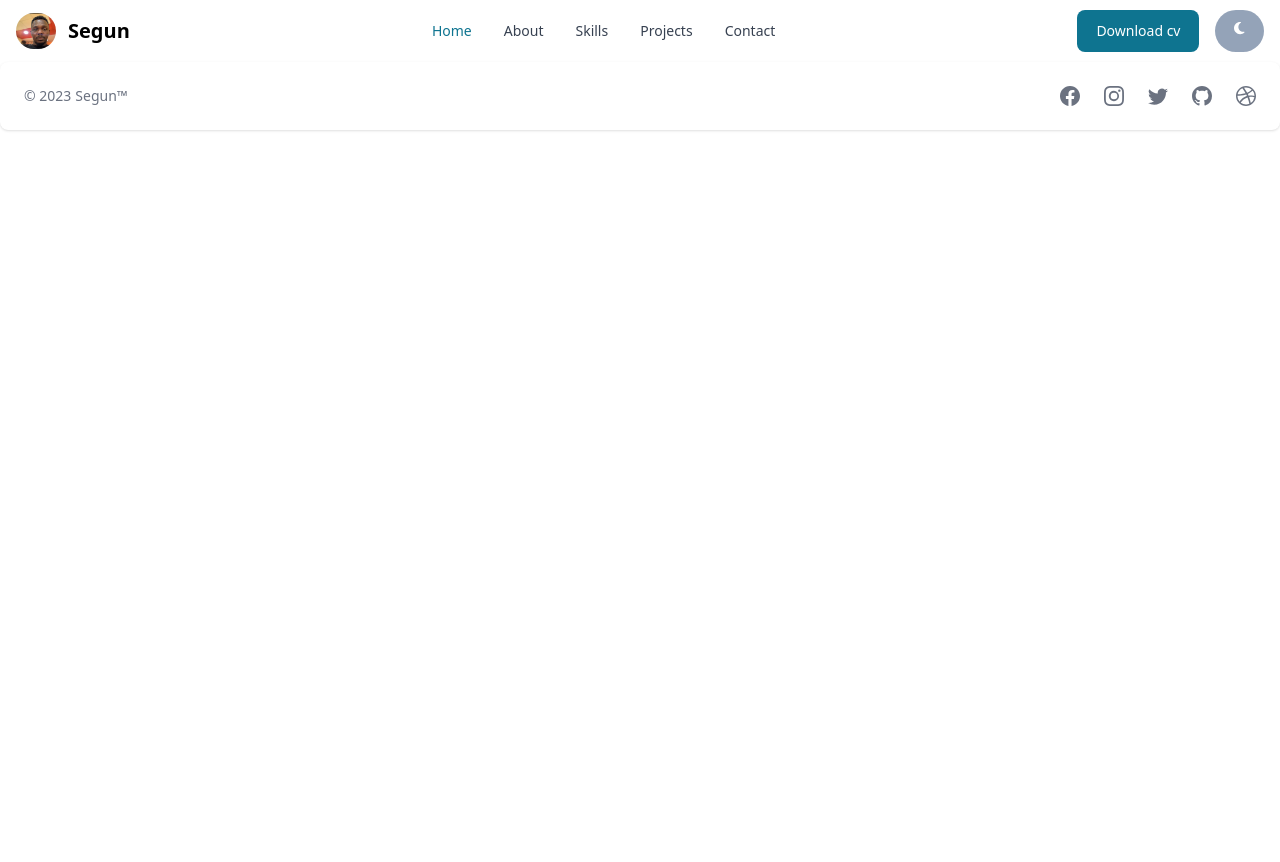
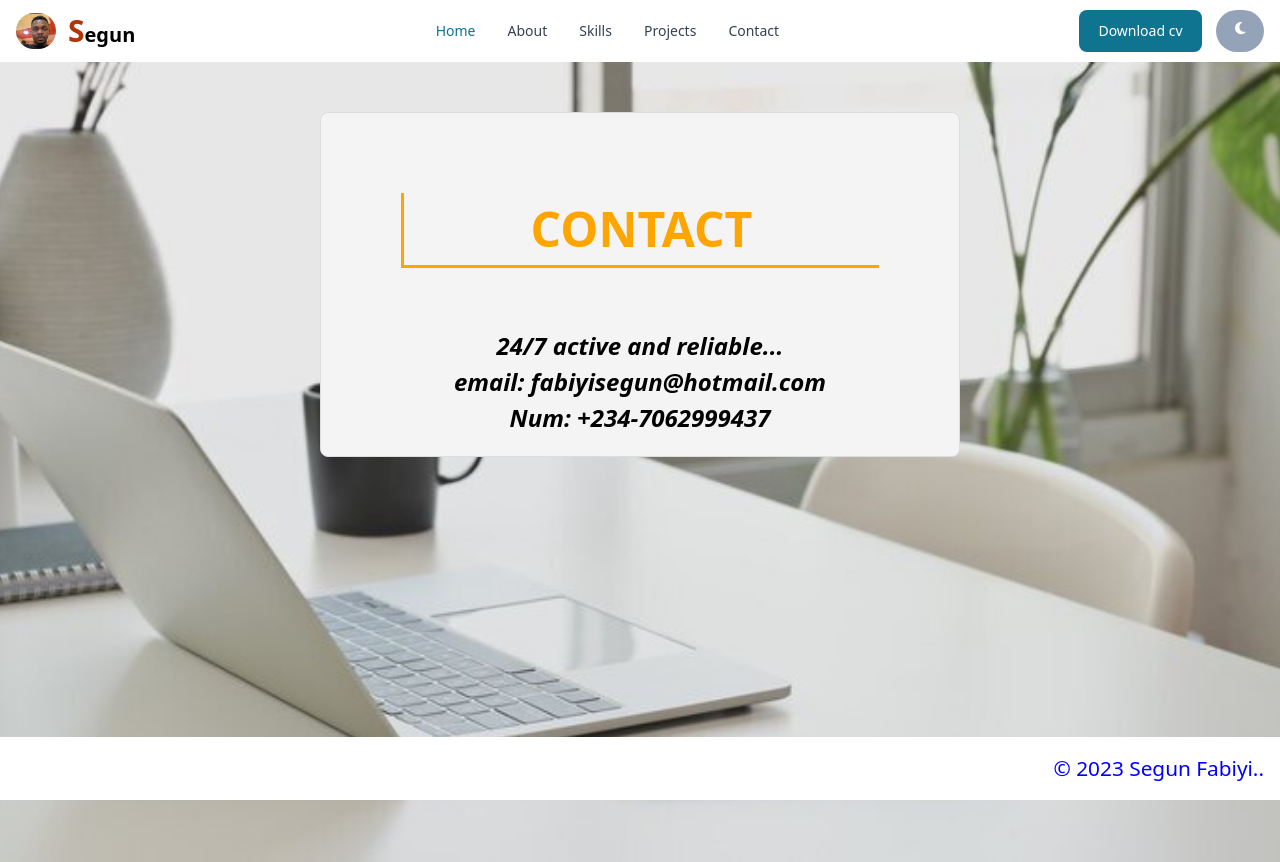
Before and after one commit to fabiyis/IProject, a React (Vite) app: page /contact in a window 1280 px wide. Before the commit the page ends 800 px from the top, so only its background shows below. Built offline with nearby package versions, Linux system fonts and the light colour scheme.

Commit message:
add contents to Contact pages, modified  Footer and Navbar components

```diff
--- a/src/App.jsx
+++ b/src/App.jsx
@@ -6,6 +6,7 @@ import Home from './components/Home';
 import FooterComp from './components/FooterComp';
 import About from './pages/About';
 import Skills from './pages/Skills';
+import Contact from './pages/Contact';
 
 const App = () => {
   const [isDarkMode, setIsDarkMode] = useState(false);
@@ -31,6 +32,7 @@ const App = () => {
           <Route path="/" element={<Home isDarkMode={isDarkMode} toggleDarkMode={toggleDarkMode} />} />
           <Route path="/about" element={<About />} />
           <Route path="/skills" element={<Skills />} />
+          <Route path="/contact" element={<Contact />} />
 
         </Routes>
 
--- a/src/components/FooterComp.jsx
+++ b/src/components/FooterComp.jsx
@@ -1,27 +1,21 @@
+function MyFooter() {
+  const footerStyle = {
+    position: 'fixed',
+    right: '0',
+    bottom: '0',
+    backgroundColor: 'white',
+    width: '100vw',
+    padding: '1rem',
+    fontSize: '1.3rem',
+    color: 'blue',
+    textAlign: 'right',
+  };
 
-'use client';
-
-import { Footer } from 'flowbite-react';
-import { BsDribbble, BsFacebook, BsGithub, BsInstagram, BsTwitter } from 'react-icons/bs';
-
-// eslint-disable-next-line no-unused-vars
-function FooterComp() {
   return (
-    <Footer container>
-      <div className="w-full 'bg-red-950 text-white">
-        <div className="w-full sm:flex sm:items-center sm:justify-between">
-          <Footer.Copyright href="#" by="Segun™" year={2023} />
-          <div className="mt-4 flex space-x-6 sm:mt-0 sm:justify-center">
-            <Footer.Icon href="#" icon={BsFacebook} />
-            <Footer.Icon href="#" icon={BsInstagram} />
-            <Footer.Icon href="#" icon={BsTwitter} />
-            <Footer.Icon href="#" icon={BsGithub} />
-            <Footer.Icon href="#" icon={BsDribbble} />
-          </div>
-        </div>
-      </div>
-    </Footer>
+    <footer style={footerStyle}>
+      <p>© 2023 Segun Fabiyi..</p>
+    </footer>
   );
 }
 
-export default FooterComp;
+export default MyFooter;
--- a/src/components/Home.jsx
+++ b/src/components/Home.jsx
@@ -18,10 +18,13 @@ const Home = ({ isDarkMode }) => {
     <div style={backgroundStyle}>
       <div className='w-full h-full flex items-center justify-center mt-16'>
         <div className='text-center'>
-          <h1 className="text-5xl font-bold max-w-xl mb-4 text-zinc-100">Hello! I am Segun</h1>
+          <h1 className="text-5xl font-bold max-w-xl mb-4 text-orange-600">Hello! I am Segun</h1>
           <p className="text-2xl font-serif font-bold space-1 text-white">A Frontend developer from Nigeria.</p>
           <p className="mt-2 text-sm font-bold text-white">I love to build web that is responsive, clean, and user-friendly.</p>
         </div>
+      </div>
+      <div className=' w-fit ml-6 mt-44 bg-white'>
+        <h1 className=' text-slate-950 items-center font-mono text-2xl font-black'> Lets grow your <br/>business from <br/>the inside out..</h1>
       </div>
     </div>
   );
--- a/src/components/NavBar.jsx
+++ b/src/components/NavBar.jsx
@@ -1,5 +1,3 @@
-// eslint-disable-next-line no-unused-vars
-import React from 'react';
 import { Button, Navbar } from 'flowbite-react';
 import { FontAwesomeIcon } from '@fortawesome/react-fontawesome';
 import { faSun, faMoon } from '@fortawesome/free-solid-svg-icons';
@@ -15,15 +13,17 @@ const NavBar = ({ isDarkMode, toggleDarkMode }) => {
     <Navbar fluid rounded className={navbarClass} style={{ backgroundColor }}>
       <Navbar.Brand as={Link} to="/">
         <img src="/img/seg.JPG" className="rounded-full w-10 mr-3 h-6 sm:h-9" alt="" />
-        <span className={`self-center whitespace-nowrap text-xl font-semibold ${isDarkMode ? 'dark:text-white' : ''}`}>Segun</span>
+        <span className={`self-center whitespace-nowrap text-xl font-semibold ${isDarkMode ? 'dark:text-white' : ''}`}>
+          <span className=' text-orange-700 font-extrabold text-3xl '>S</span>egun
+        </span>
       </Navbar.Brand>
       <div className="flex md:order-2">
-        <Button style={{ marginRight: '8px' }}>Download cv</Button>
+        <Button style={{ marginRight: '6px' }}>Download cv</Button>
         <Button onClick={toggleDarkMode} className={buttonClass} style={{ marginLeft: '8px' }}>
           {isDarkMode ? <FontAwesomeIcon icon={faSun} /> : <FontAwesomeIcon icon={faMoon} />}
         </Button>
       </div>
-      <Navbar.Collapse>
+      <Navbar.Collapse className=" flex ">
         <Navbar.Link as={Link} to="/" active>
           Home
         </Navbar.Link>
--- a/src/pages/About.jsx
+++ b/src/pages/About.jsx
@@ -8,11 +8,11 @@ function About() {
   return (
     <div className="min-h-screen flex flex-col justify-center items-center bg-cover bg-center" style={{ backgroundImage: 'url(/img/pexels-monstera-6621189.jpg)' }}>
       <div className="text-center text-white" style={containerStyle}>
-        <h5 className="-mt-10 text-5xl font-bold mb-2 text-orange-500 border-b-4 border-orange-500 inline-block">
+        <h5 className=" text-5xl font-extrabold mb-2 text-orange-700 border-b-4 border-orange-700 inline-block">
           About Me
         </h5>
         <p className="mb-4 text-slate-800 font-bold text-2xl hover:bg-blue-500 hover:text-white transition-all duration-300">
-          Hi there! I am <span className="text-orange-500 font-bold text-3xl">Segun</span>, a passionate frontend web developer based in Lagos, Nigeria.<br/>
+          Hi there! I am <span className="text-orange-700 font-bold text-3xl">Segun</span>, a passionate frontend web developer based in Lagos, Nigeria.<br/>
           I specialize in creating modern, responsive, and user-friendly <br/> web applications using technologies like HTML, JavaScript, React, and Node.js.
         </p>
       </div>
--- /dev/null
+++ b/src/pages/Contact.jsx
@@ -0,0 +1,43 @@
+
+function Contact() {
+    const containerStyle = {
+      textAlign: 'center',
+      margin: 'auto',
+      width: '50%',
+      padding: '20px',
+      border: '1px solid #ddd',
+      borderRadius: '8px',
+      marginTop: '50px',
+      backgroundColor: '#f4f4f4',
+    };
+
+    const h1Style = {
+      margin: '60px',
+      fontSize: '3rem',
+      color: 'orange',
+      padding: '0 1rem',
+      borderBottom: '3px solid',
+      borderLeft: '3px solid',
+    };
+
+    const textStyle = {
+      fontStyle: 'italic',
+      fontSize: '1.5rem',
+      fontWeight: 'bold',
+    };
+
+    return (
+      <div className="min-h-screen flex flex-col justify-center items-center bg-cover bg-center" style={{ backgroundImage: 'url(/img/off1.jpeg)' }}>
+        <div style={containerStyle}>
+          <h1 style={h1Style}><strong>CONTACT</strong></h1>
+          <h3 style={textStyle}>
+            <em><p>24/7 active and reliable...</p></em>
+            <em><p>email: fabiyisegun@hotmail.com</p></em>
+            <em><p>Num: +234-7062999437</p></em>
+          </h3>
+        </div>
+      </div>
+    );
+  }
+
+  export default Contact;
--- a/src/pages/Skills.jsx
+++ b/src/pages/Skills.jsx
@@ -1,28 +1,26 @@
 'use client';
-
 import { Progress } from 'flowbite-react';
 
 // eslint-disable-next-line react/prop-types
 function Component({ isDarkMode }) {
-  const containerClass = `container mx-auto mt-10 px-6 md:px-26 lg:px-52 ${isDarkMode ? 'dark' : 'light'}`;
-  const bgColorClass = `bg-${isDarkMode ? 'gray-800' : 'white'}`;
-  const textColorClass = isDarkMode ? 'text-white' : 'text-gray-800';
+  const containerClass = `container mx-auto px-6 md:px-26 lg:px-52 ${isDarkMode ? 'dark' : 'light'}`;
+
+  const textColorClass = isDarkMode ? 'text-white' : 'text-blue-600';
 
   return (
-    <div className="min-h-screen flex flex-col justify-center items-center bg-cover bg-center" style={{ backgroundImage: 'url(/img/off1.jpeg)' }}>
-    <div className={`${containerClass} ${bgColorClass} ${textColorClass} py-5 mb-20 mt-5`}>
+    <div className="min-h-screen flex flex-col justify-center items-center bg-cover bg-center" style={{ backgroundImage: 'url(/img/Laptop-Se.jpg)' }}>
+    <div className={`${containerClass}   ${textColorClass} py-5 -mt-20 bg-stone-700 `}>
       <div className="mb-2">
-        <div className={`text-2xl font-bold mb-2 text-red-700 font-mono ${textColorClass}`}>Skills</div>
+        <div className={`text-2xl font-bold mb-2 text-orange-700 font-mono underline ${textColorClass}`}>Skills</div>
         <Progress
           progress={80}
           progressLabelPosition="inside"
           textLabel="Web Design"
           textLabelPosition="outside"
-          size="lg"
+          size="lg bold"
           labelProgress
           labelText
           className={isDarkMode ? 'dark-progress' : 'light-progress'}
-          style={{ color: isDarkMode ? '#fff' : '#000' }} // Adjust text color for better visibility
         />
       </div>
 
@@ -40,7 +38,7 @@ function Component({ isDarkMode }) {
       </div>
 
       <div>
-        <h2 className={`text-2xl font-bold mb-2 mt-10 text-red-700 font-mono ${textColorClass}`}>Languages</h2>
+        <h2 className={`text-2xl font-bold mb-2 mt-10 text-orange-700 font-mono underline ${textColorClass}`}>Languages</h2>
         <div className="mb-3">
           <Progress
             progress={80}
```
